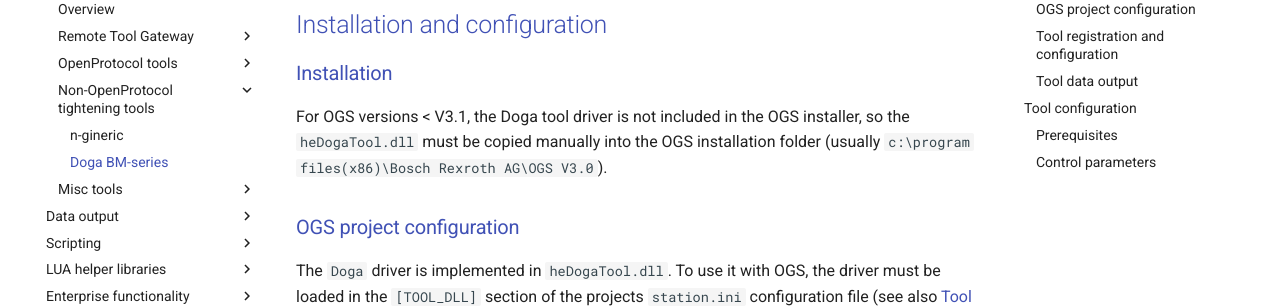
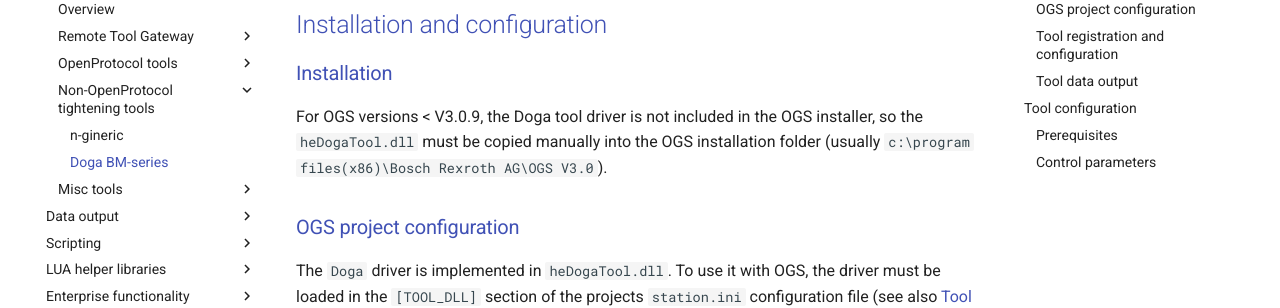
Before and after one commit to haller-erne/ogs, an MkDocs documentation site: the page built from docs/tools/doga-wifi.md, in a window 1280 px wide and 900 px high, scrolled down 353 px. Shown: the part 153-461 px from the top of the window. Built offline with MkDocs 1.6.1 and Material for MkDocs 9.7.7, drawn with Linux system fonts in a browser that asks for light colours.

Commit message:
Fix doga driver OGS version requirements

```diff
--- a/docs/tools/doga-wifi.md
+++ b/docs/tools/doga-wifi.md
@@ -19,7 +19,7 @@
 
 ### Installation
 
-For OGS versions < V3.1, the Doga tool driver is not included in the OGS installer, so the `heDogaTool.dll` must be copied manually into the OGS installation folder (usually `c:\program files(x86)\Bosch Rexroth AG\OGS V3.0`).
+For OGS versions < V3.0.9, the Doga tool driver is not included in the OGS installer, so the `heDogaTool.dll` must be copied manually into the OGS installation folder (usually `c:\program files(x86)\Bosch Rexroth AG\OGS V3.0`).
 
 ### OGS project configuration
 
```
